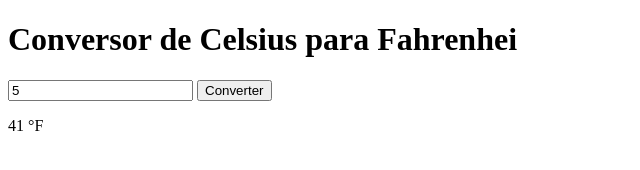
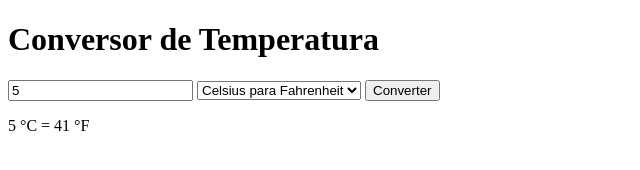
Before and after one commit to Kakamc12/ConversorDeTemperatura, a plain HTML site: page index.html in a window 1280 px wide. Both pictures are taken after typing "5" into the empty fields and a click on the button "Converter". Shown: the whole page, without its empty margins (0-640 px from the left). Drawn offline with Linux system fonts and the light colour scheme.

Commit message:
feat: adicionada conversao F->C

```diff
--- a/index.html
+++ b/index.html
@@ -5,22 +5,34 @@
 </head>
 <body>
 
-    <h1>Conversor de Celsius para Fahrenhei</h1>
+    <h1>Conversor de Temperatura</h1>
 
-    <input type="number" id="celsius" placeholder="Digite a temperatura em °C">
+    <input type="number" id="temperatura" placeholder="Digite a temperatura">
 
-    <button id="converter" onclick="converter()">Converter</button>
+    <select id="tipo">
+        <option value="C">Celsius para Fahrenheit</option>
+        <option value="F">Fahrenheit para Celsius</option>
+    </select>
+
+    <button onclick="converter()">Converter</button>
 
     <p id="resultado"></p>
 
     <script>
         function converter() {
-            let celsius = document.getElementById("celsius").value;
+            let temperatura = document.getElementById("temperatura").value;
+            let tipo = document.getElementById("tipo").value;
+            let resultado;
 
-            let fahrenheit = (celsius * 9 / 5) + 32;
-
-            document.getElementById("resultado").innerHTML =
-                fahrenheit + " °F";
+            if (tipo === "C") {
+                resultado = (temperatura * 9/5) + 32;
+                document.getElementById("resultado").innerHTML =
+                    temperatura + " °C = " + resultado + " °F";
+            } else {
+                resultado = (temperatura - 32) * 5/9;
+                document.getElementById("resultado").innerHTML =
+                    temperatura + " °F = " + resultado + " °C";
+            }
         }
     </script>
 
```
